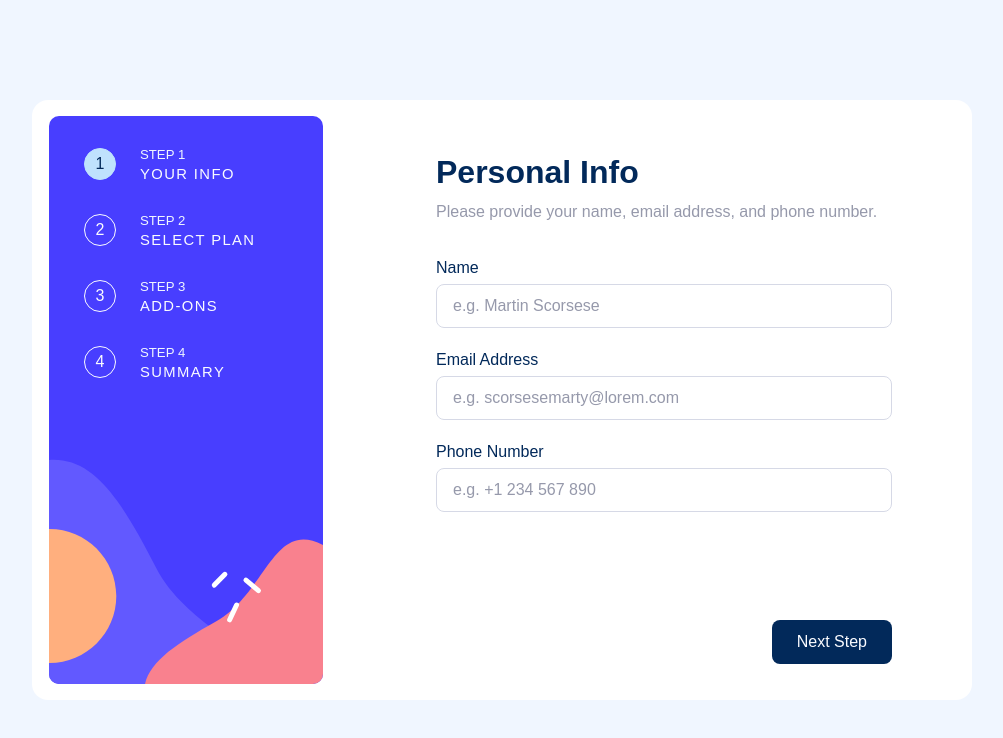
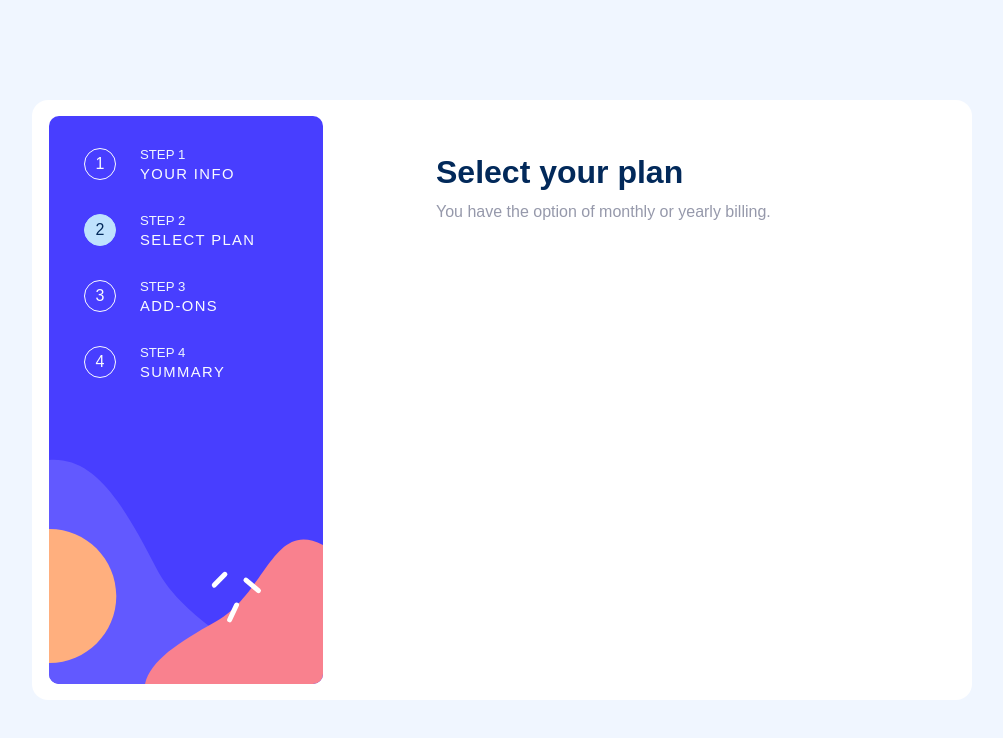
Before and after one commit to gguilhermelopes/front-end-mentor-multi-step-form, a React (Create React App) app: page / in a window 1280 px wide. Shown: the top 738 px of the page, without its empty margins (138-1141 px from the left). Built offline with nearby package versions, Linux system fonts and the light colour scheme.

Commit message:
verifications on first step and validation of values

```diff
--- a/src/Components/FormSteps/PersonalInfo.js
+++ b/src/Components/FormSteps/PersonalInfo.js
@@ -4,11 +4,28 @@ import styles from "./PersonalInfo.module.css";
 import Input from "../../Helpers/Input";
 import Button from "../../Helpers/Button";
 import useForm from "../../Hooks/useForm";
+import { GlobalContext } from "../../Hooks/GlobalContext";
 
 const PersonalInfo = () => {
   const name = useForm("");
   const email = useForm("email");
   const phone = useForm("phone");
+  const { step, setStep, data, setData } = React.useContext(GlobalContext);
+
+  function handleSubmit(event) {
+    event.preventDefault();
+    if (name.validate() && email.validate() && phone.validate()) {
+      setStep(step + 1);
+      setData({
+        ...data,
+        personalInfo: {
+          name: name.value,
+          email: email.value,
+          phone: phone.value,
+        },
+      });
+    }
+  }
 
   return (
     <>
@@ -16,10 +33,7 @@ const PersonalInfo = () => {
         title="Personal Info"
         info="Please provide your name, email address, and phone number."
       />
-      <form
-        className={styles.form}
-        onSubmit={(event) => event.preventDefault()}
-      >
+      <form className={styles.form} onSubmit={handleSubmit}>
         <Input
           type="text"
           id="name"
--- a/src/Components/FormSteps/PersonalInfo.module.css
+++ b/src/Components/FormSteps/PersonalInfo.module.css
@@ -25,7 +25,6 @@
   font-weight: 500;
   color: var(--marine-blue);
   outline: none;
-  cursor: pointer;
 }
 
 .form input + label {
--- a/src/Components/SidebarItem.js
+++ b/src/Components/SidebarItem.js
@@ -1,5 +1,4 @@
 import React from "react";
-
 import { GlobalContext } from "../Hooks/GlobalContext";
 import styles from "./SidebarItem.module.css";
 
--- a/src/Helpers/Button.module.css
+++ b/src/Helpers/Button.module.css
@@ -16,5 +16,5 @@
 
 .button:hover,
 .button:focus {
-  background-color: #445d7b;
+  background-color: #365e91;
 }
--- a/src/Hooks/GlobalContext.js
+++ b/src/Hooks/GlobalContext.js
@@ -3,9 +3,20 @@ import React from "react";
 export const GlobalContext = React.createContext();
 
 export const GlobalStorage = ({ children }) => {
-  const [step, setStep] = React.useState(1);
+  const [step, setStep] = React.useState(2);
+  const [data, setData] = React.useState({
+    personalInfo: {
+      name: "",
+      email: "",
+      phone: "",
+    },
+    planSelection: {
+      plan: "",
+      duration: "monthly",
+    },
+  });
   return (
-    <GlobalContext.Provider value={{ step, setStep }}>
+    <GlobalContext.Provider value={{ step, setStep, data, setData }}>
       {children}
     </GlobalContext.Provider>
   );
```
Also changed, not shown: 1 other file (tests, documents, lock files or other folders).
